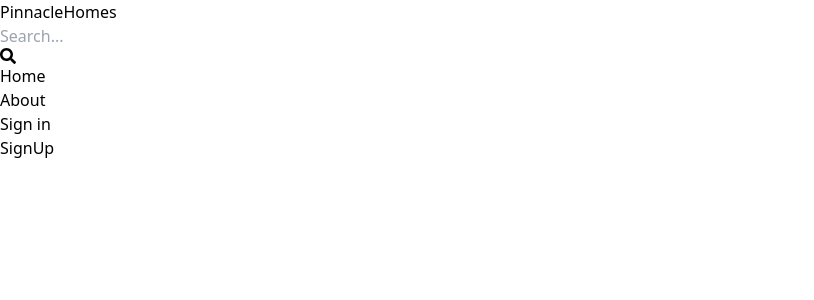
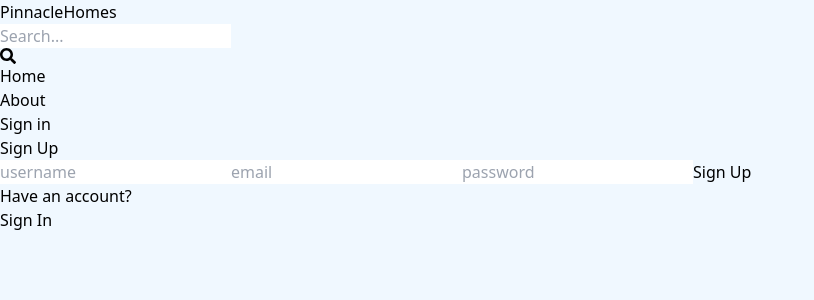
Before and after one commit to shaktibhardwaj17/real_estate_marketplace_mern, a React (Vite) app in the folder client/: page /sign-up in a window 1280 px wide. Shown: the top 300 px of the page, without its empty margins (0-814 px from the left). Built offline with nearby package versions, Linux system fonts and the light colour scheme.

Commit message:
complete sign  up page UI

```diff
--- a/client/src/index.css
+++ b/client/src/index.css
@@ -1,3 +1,7 @@
 @tailwind base;
 @tailwind components;
 @tailwind utilities;
+
+body{
+    background-color:aliceblue;
+}
--- a/client/src/pages/SignUp.jsx
+++ b/client/src/pages/SignUp.jsx
@@ -1,7 +1,22 @@
-import React from 'react'
+import React from "react";
+import { Link } from "react-router-dom";
 
 export default function SignUp() {
   return (
-    <div>SignUp</div>
-  )
+    <div className="p-3 max-w-lg mx-auto">
+      <h1 className="text-3xl text-center font-semibold my-7">Sign Up</h1>
+      <form className="flex flex-col gap-5">
+        <input type="text" placeholder="username" id="username" className="border p-3 rounded-lg" />
+        <input type="email" placeholder="email" id="email" className="border p-3 rounded-lg" />
+        <input type="password" placeholder="password" id="password" className="border p-3 rounded-lg" />
+        <button className="bg-slate-600 p-3 rounded-lg uppercase hover:opacity-70">Sign Up</button>
+      </form>
+      <div className="flex gap-2 mt-5">
+        <p>Have an account?</p>
+        <Link to={"/sign-in"}>
+          <span className="text-blue-800">Sign In</span>
+        </Link>
+      </div>
+    </div>
+  );
 }
```
